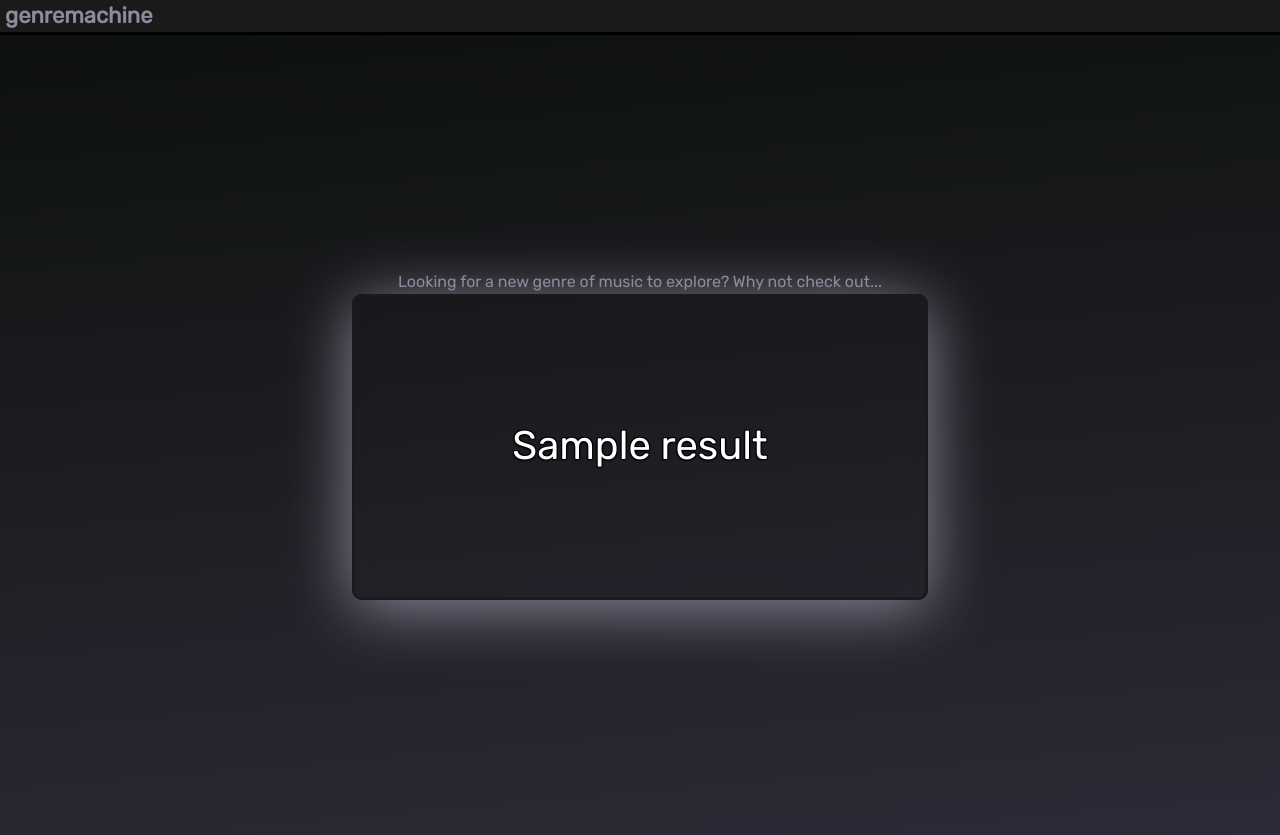
After one commit to MothmanCapital/heroku-genremachine, a Flask app: template templates/index-old.html in a window 1280 px wide. The commit adds this page. Run offline with Flask 2, Linux system fonts and the light colour scheme; the template is opened without the code that fills it: most values are stand-ins (such as "Sample title", 1, 10 or a date in 2020).

Commit message:
working on saving all generated items to allow sharing

```diff
--- a/app.py
+++ b/app.py
@@ -4,12 +4,23 @@
 
 import random, os, logging, httpimport
 
-from flask import Flask, render_template, escape
+# imports for firestore
+import firebase_admin
+from firebase_admin import credentials
+from google.cloud import firestore
+from firebase_admin import firestore
 
+from flask import Flask, render_template, request, flash, redirect, url_for
 from difflib import SequenceMatcher
+
+from UrlShare import UrlShare
 
 with httpimport.github_repo('MothmanCapital', 'pyunsplash', branch = 'add-support-for-embed-urls'):
     from pyunsplash import PyUnsplash
+
+# initialize firestore connection
+cred = credentials.Certificate("genremachine.json")
+firebase_admin.initialize_app(cred)
 
 client_id = os.environ['UNSPLASH_ID']
 client_secret = os.environ['UNSPLASH_KEY']
@@ -172,5 +183,27 @@ def index():
 
   return render_template("index.html", result=finalPhrase, bg_image=bg_image, search_term=search_term)
 
+def save_url(phrase=None, img=None, search=None):
+  new_shared_url = UrlShare(phrase, img, search)
+  new_shared_url.commit()
+
+@app.route("/share", defaults={'share_uuid': None})
+@app.route("/share/<share_uuid>") # , methods=['GET', 'POST'])
+def share(share_uuid):
+  # Initialize Firebase connection
+  db = firestore.Client(project='genremachine-2e8a4')
+  shared_genre = db.collection(u'shared_urls').document(share_uuid)
+
+  if share_uuid == None:
+    save_url(phrase=None, img=None, search=None)
+  sg = shared_genre.get()
+  if sg.exists:
+      print(sg.to_dict())
+      return sg.to_dict()
+  else:
+      print(u'No such document!')
+      return "No such document!"
+
 if __name__ == "__main__":
     app.run()
+    gunicorn_logger = logging.getLogger('gunicorn.error')
--- a/requirements.txt
+++ b/requirements.txt
@@ -5,13 +5,13 @@ Flask==1.1.2
 gunicorn==20.0.4
 httpimport==0.7.2
 idna==3.3
-itsdangerous==1.1.0
+itsdangerous==2.0.1
 Jinja2==2.11.2
-MarkupSafe==1.1.1
+MarkupSafe==2.0.1
 pyunsplash==1.0.0rc2
 requests==2.27.1
 urllib3==1.26.8
-Werkzeug==1.0.1
+werkzeug==2.0.3
 shortuuid==1.0.11
 firebase==4.0.1
 firebase-admin==6.1.0
--- /dev/null
+++ b/templates/index-old.html
@@ -0,0 +1,119 @@
+<html>
+
+<head>
+    <title>genremachine</title>
+    <link rel="preconnect" href="https://fonts.gstatic.com">
+    <link href="https://fonts.googleapis.com/css2?family=Rubik&display=swap" rel="stylesheet">
+
+    <style>
+        :root {
+            --darkmodeFont: #8c8b9b;
+            --darkmodeBG: #1a1a1a;
+            --lightmodeFont: #1a1a1a;
+            --lightmodeBG: #8c8b9b;
+            --gradientBG: linear-gradient(175deg, rgba(4, 10, 6, 0.6), rgba(50, 47, 63, 0.767));
+        }
+
+        * {
+            font-family: "Rubik", "sans-serif";
+        }
+
+        body {
+            /* Can maybe put a darkmode/lightmode switch in top right corner and alter color variables */
+            background: var(--darkmodeBG);
+            color: var(--darkmodeFont);
+            margin: auto;
+            line-height: 1.4em;
+            overflow: hidden;
+        }
+
+        a {
+            text-decoration: none;
+            color: var(--darkmodeFont);
+        }
+
+        a:hover {
+            text-decoration: underline;
+            color: var(--darkmodeFont);
+        }
+
+        a:visited {
+            text-decoration: none;
+            color: var(--darkmodeFont);
+        }
+
+        .header {
+            border-bottom: solid;
+            font-size: 22px;
+            color: #909090;
+            border-color: #000000;
+            text-align: left;
+            padding: 5px;
+        }
+
+        .container {
+            display: flex;
+            flex-direction: column;
+            justify-content: center;
+            align-items: center;
+            align-content: center;
+            width: 100%;
+            height: 100vh;
+            padding-top: 0;
+            margin-top: 0;
+            background: var(--gradientBG);
+        }
+
+        .explainer {
+            display: flex;
+            justify-content: center;
+            align-items: center;
+        }
+
+        .content {
+            display: flex;
+            height: 300px;
+            min-width: 550px;
+            padding: 0px 10px 0px;
+            font-size: 40px;
+            color: white;
+            border-style: solid;
+            border-radius: 10px;
+            border-color: var(--darkmodeBG);
+            box-shadow: 0 8px 64px 0 var(--darkmodeFont);
+            backdrop-filter: blur(6.0px);
+            -webkit-backdrop-filter: blur(6.0px);
+            justify-content: center;
+            align-items: center;
+            text-shadow: -1px 1px 2px #000,
+                1px 1px 2px #000,
+                1px -1px 0 #000,
+                -1px -1px 0 #000;
+            object-fit: cover;
+            background-repeat: no-repeat;
+            background-size: cover;
+            background-clip: border-box;
+            background-image: {{ bg_image|safe }};
+        }
+
+        @media only screen and (max-width: 600px) {
+            .content {
+                width: 450px;
+                height: 200px;
+            }
+        }
+    </style>
+</head>
+
+<body>
+    <div class="header">
+        <strong><a href="https://github.com/SporkAscendant/heroku-genremachine">genremachine</a></strong>
+    </div>
+    <div class="container" onClick="window.location.reload();" title="Search term: {{ search_term }}">
+        <div class="explainer">
+            Looking for a new genre of music to explore? Why not check out...
+        </div>
+        <span class="content">{{ result }}</span>
+    </div>
+</body>
+</html>
```
Also changed, not shown: UrlShare.py (added, +61 -0 lines), templates/index.html (+12 -2 lines), 1 other file.
